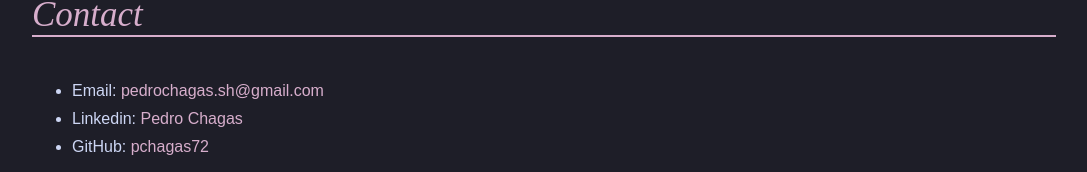
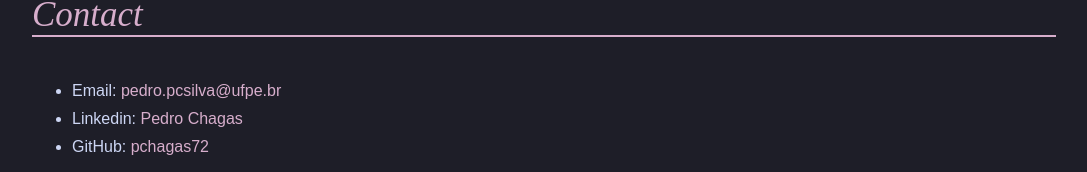
Before and after one commit to pchagas72/personal_website, a React (Vite) app: page /resume in a window 1280 px wide. Shown: the part 4037-4209 px from the top of the page, without its empty margins (96-1183 px from the left). Built offline with nearby package versions, Linux system fonts and the light colour scheme; a web font is replaced by a local one.

Commit message:
Edited email

```diff
--- a/src/routes/Resume.tsx
+++ b/src/routes/Resume.tsx
@@ -158,7 +158,7 @@
                 <h2 className="resume_title">Contact</h2>
                 <section>
                     <ul>
-                        <li><strong>Email: </strong><a className="prettyLink">pedrochagas.sh@gmail.com</a></li>
+                        <li><strong>Email: </strong><a className="prettyLink">pedro.pcsilva@ufpe.br</a></li>
                         <li><strong>Linkedin: </strong> <a href='https://www.linkedin.com/in/pedro-chagas-44a4112aa' className='prettyLink'>Pedro Chagas</a></li>
                         <li><strong>GitHub: </strong> <a href='https://github.com/pchagas72' className='prettyLink'>pchagas72</a></li>
                     </ul>
```
